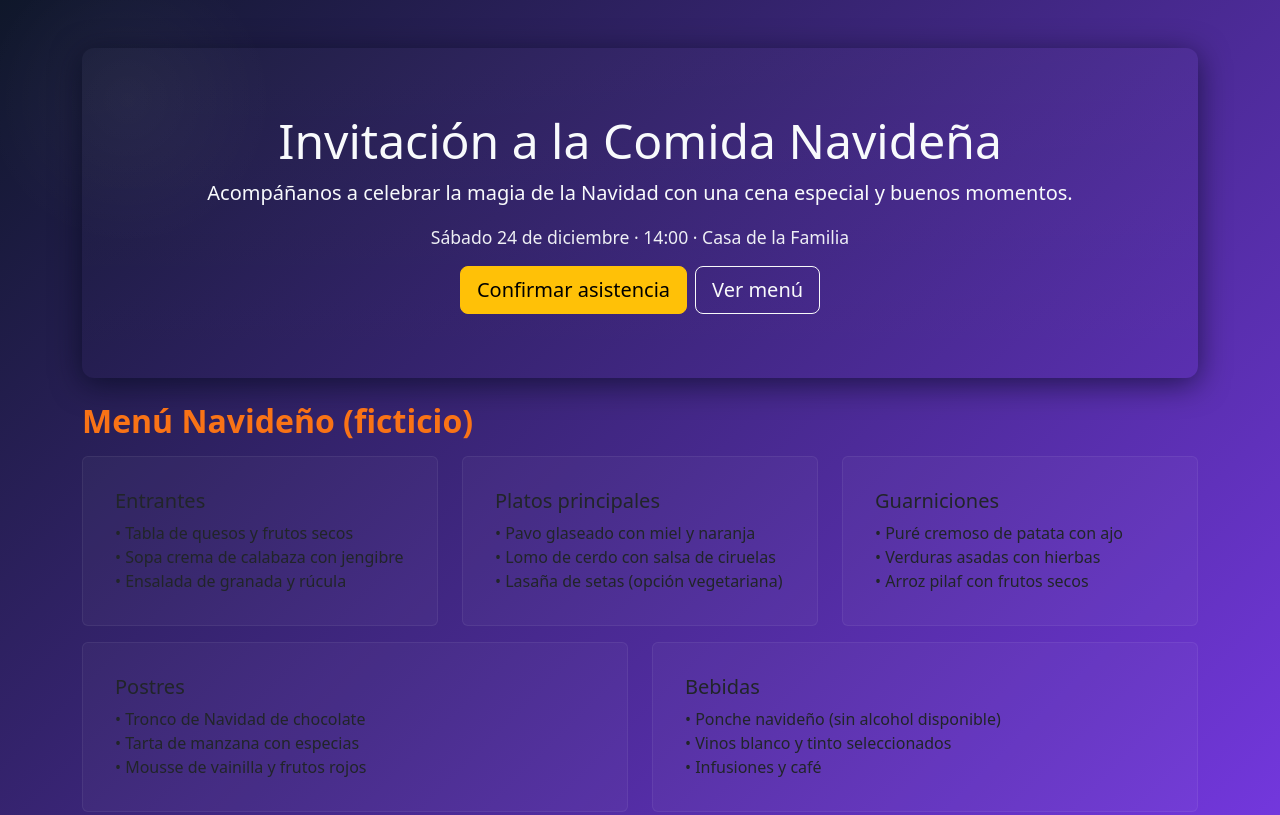
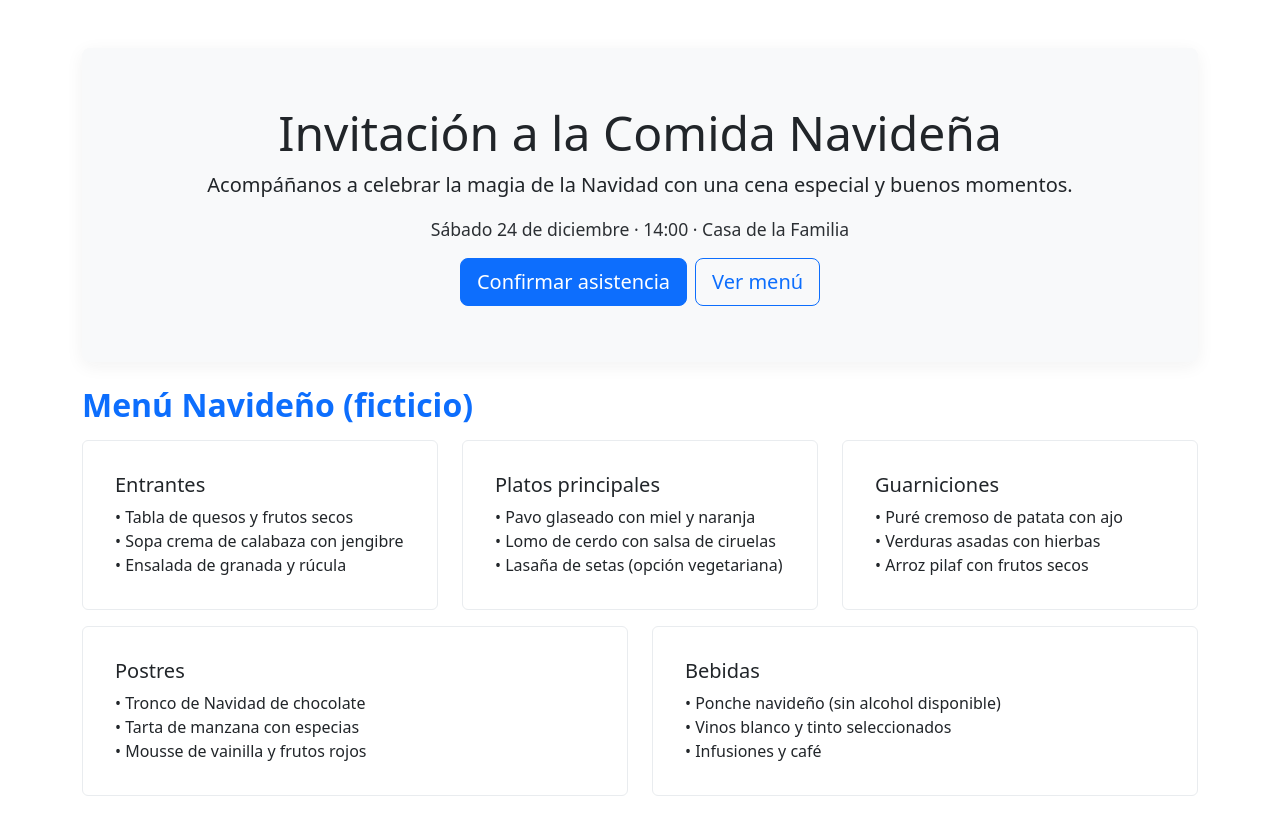
Before and after one commit to ijaureguialzo/ejemplo-pages, a plain HTML site: page web/index.html in a window 1280 px wide. Shown: the top 815 px of the page. Drawn offline with nearby package versions, Linux system fonts and the light colour scheme.

Commit message:
chore(styles): improve color theme for white background and accessibility
Ajustado el tema a fondo blanco, mejor contraste en texto y tarjetas; botones primarios actualizados y label asociado al select para accesibilidad.

```diff
--- a/web/index.html
+++ b/web/index.html
@@ -7,30 +7,33 @@
     <link href="https://cdn.jsdelivr.net/npm/bootstrap@5.3.2/dist/css/bootstrap.min.css" rel="stylesheet">
     <style>
         :root {
-            --bg1: #0f172a;
-            --bg2: #7c3aed;
-            --accent: #f97316;
+            /* Tema claro: fondo blanco y acento accesible */
+            --page-bg: #ffffff;
+            --text-color: #212529; /* gris muy oscuro para lectura */
+            --muted: #6c757d;
+            --card-bg: #ffffff;
+            --card-border: #e9ecef;
+            --accent: #0d6efd; /* azul bootstrap */
         }
 
         body {
             min-height: 100vh;
-            background: radial-gradient(circle at 10% 10%, rgba(255, 255, 255, 0.04), transparent 10%),
-            linear-gradient(135deg, var(--bg1), var(--bg2));
-            color: #f8fafc;
+            background: var(--page-bg);
+            color: var(--text-color);
             font-family: system-ui, -apple-system, "Segoe UI", Roboto, "Helvetica Neue", Arial;
         }
 
         .hero {
-            padding: 4rem 1rem;
+            padding: 3.5rem 1rem;
             text-align: center;
-            background: linear-gradient(180deg, rgba(255, 255, 255, 0.02), transparent);
-            border-radius: .75rem;
-            box-shadow: 0 6px 30px rgba(2, 6, 23, 0.6);
+            background: #f8f9fa; /* tarjeta ligera sobre fondo blanco */
+            border-radius: .5rem;
+            box-shadow: 0 4px 18px rgba(33, 37, 41, 0.06);
         }
 
         .card-menu {
-            background: rgba(255, 255, 255, 0.03);
-            border: 1px solid rgba(255, 255, 255, 0.06);
+            background: var(--card-bg);
+            border: 1px solid var(--card-border);
         }
 
         .decor {
@@ -55,10 +58,10 @@
         <p class="lead mb-3">Acompáñanos a celebrar la magia de la Navidad con una cena especial y buenos momentos.</p>
         <p class="decor mb-3">Sábado 24 de diciembre · 14:00 · Casa de la Familia</p>
         <div class="d-flex justify-content-center gap-2">
-            <button class="btn btn-warning btn-lg" data-bs-toggle="modal" data-bs-target="#rsvpModal">Confirmar
+            <button class="btn btn-primary btn-lg" data-bs-toggle="modal" data-bs-target="#rsvpModal">Confirmar
                 asistencia
             </button>
-            <a href="#menu" class="btn btn-outline-light btn-lg">Ver menú</a>
+            <a href="#menu" class="btn btn-outline-primary btn-lg">Ver menú</a>
         </div>
     </div>
 
@@ -160,7 +163,7 @@
                     <div class="form-text">Número de personas adicionales</div>
                 </div>
                 <div class="mb-3">
-                    <label class="form-label">Preferencias</label>
+                    <label for="pref" class="form-label">Preferencias</label>
                     <select class="form-select" id="pref">
                         <option value="ninguna">Ninguna</option>
                         <option value="vegetariano">Vegetariano</option>
@@ -170,7 +173,7 @@
             </div>
             <div class="modal-footer">
                 <button type="button" class="btn btn-secondary" data-bs-dismiss="modal">Cerrar</button>
-                <button type="submit" class="btn btn-warning">Enviar</button>
+                <button type="submit" class="btn btn-primary">Enviar</button>
             </div>
         </form>
     </div>
```
